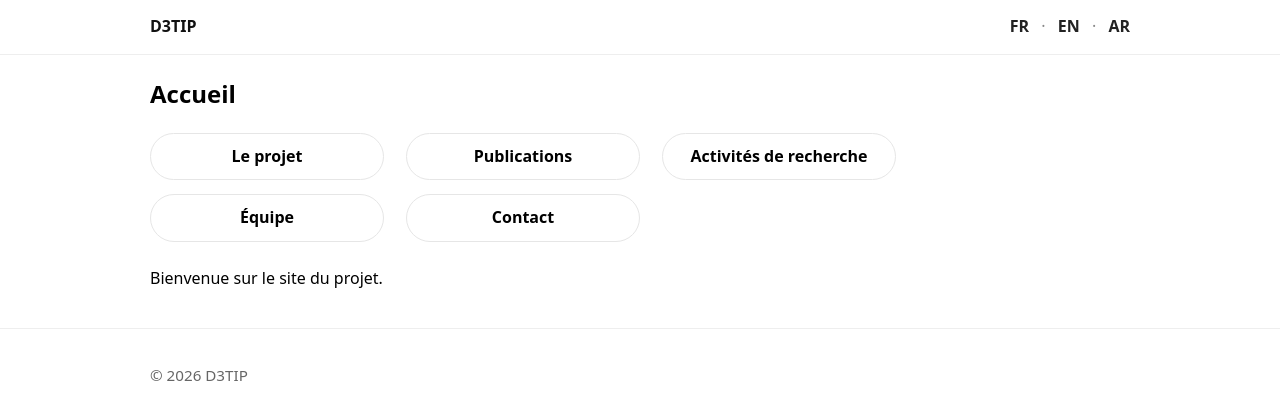
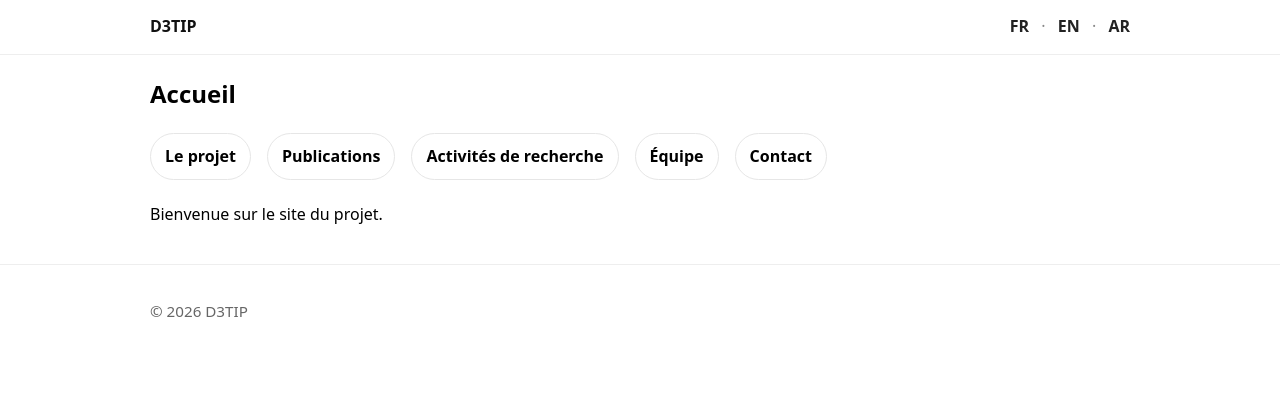
Before and after one commit to d3tip-phc-utique/d3tip-phc-utique.github.io, a Jekyll site: the page built from fr/index.md, in a window 1280 px wide. Shown: the top 420 px of the page. Built offline with Jekyll 4.4.1, drawn with Linux system fonts in a browser that asks for light colours.

Commit message:
Update style.css

```diff
--- a/assets/css/style.css
+++ b/assets/css/style.css
@@ -26,26 +26,38 @@ html[dir="rtl"] .page-content { text-align: right; }
 .home-menu{
   display: flex;
   flex-wrap: wrap;
-  gap: 14px 22px;        /* espace entre les items */
-  margin: 14px 0 24px;
+  gap: 12px 16px;
+  margin: 14px 0 22px;
 }
 
-/* Chaque lien devient un “chip” plus large */
 .home-menu a{
   display: inline-flex;
   align-items: center;
   justify-content: center;
-  padding: 10px 16px;     /* plus d’espace interne */
-  min-width: 170px;       /* ils s’étendent */
+  padding: 10px 14px;
+  border: 1px solid #e6e6e6;
+  border-radius: 999px;
   text-decoration: none;
   font-weight: 600;
-  border: 1px solid #e6e6e6;
-  border-radius: 999px;
 }
 
-/* Sur écrans larges, ils s’étalent et se répartissent mieux */
-@media (min-width: 860px){
+
+@media (max-width: 640px){
+  .home-menu{
+    display: grid;
+    grid-template-columns: 1fr 1fr;
+    gap: 10px;
+  }
   .home-menu a{
-    min-width: 200px;
+    width: 100%;
+    border-radius: 14px;
+    padding: 12px 10px;
+    font-size: 0.98rem;
   }
 }
+
+@media (max-width: 360px){
+  .home-menu{
+    grid-template-columns: 1fr;
+  }
+}
```
